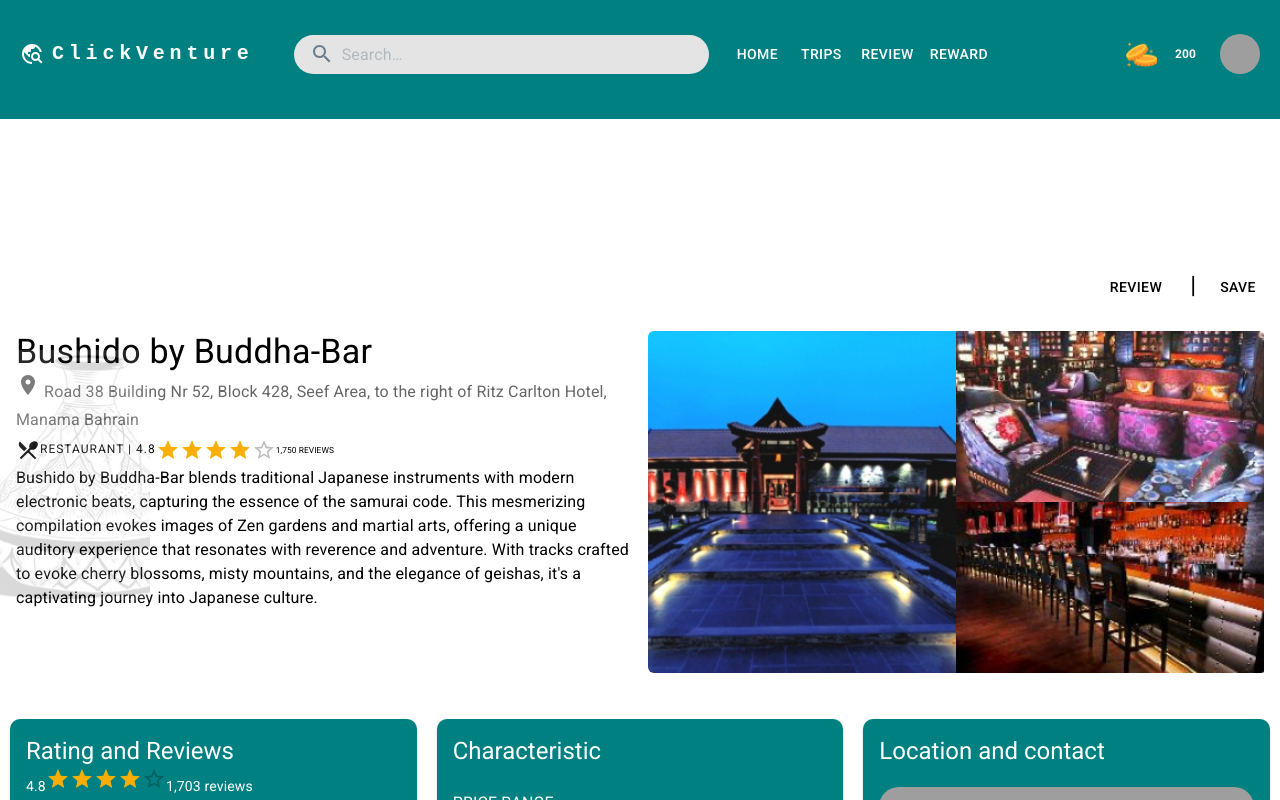
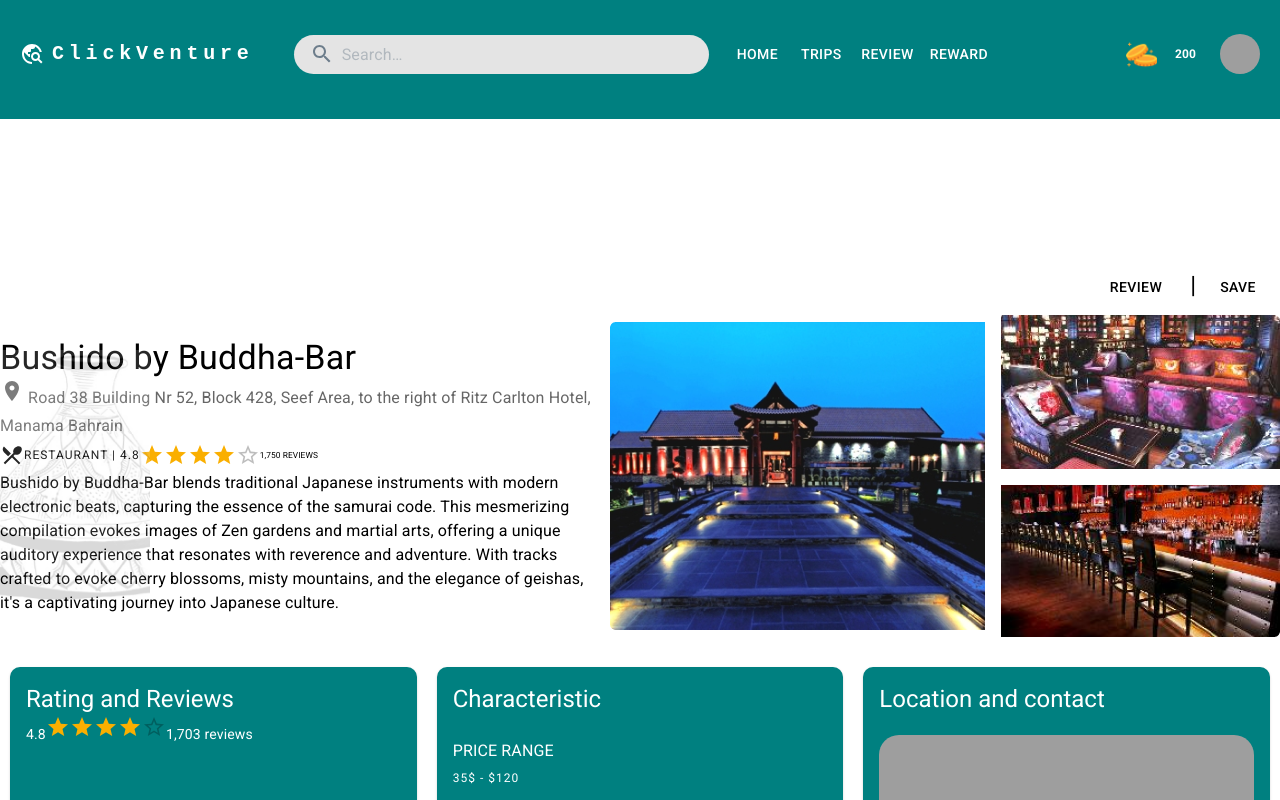
Before and after one commit to Tex76/SeniorProject-frontEnd, a React (Create React App) app: page /ThingsToEat in a window 1280 px wide. Shown: the top 800 px of the page. Built offline with nearby package versions, Linux system fonts and the light colour scheme; grey boxes are pictures that could not be loaded; a web font is replaced by a local one.

Commit message:
Add files via upload

```diff
--- a/src/Pages/ThingsToEatComponents/Introduction.tsx
+++ b/src/Pages/ThingsToEatComponents/Introduction.tsx
@@ -5,11 +5,10 @@
 import {
   Box,
   Typography,
-  Button,
   Rating,
-  Grid,
   useMediaQuery,
   useTheme,
+  Button
 } from "@mui/material";
 
 import LocalDiningIcon from "@mui/icons-material/LocalDining";
@@ -45,14 +44,21 @@
         </Typography>
         <Button style={{ color: "black" }}>Save</Button>
       </Box>
-      <Grid container spacing={2} sx={{ p: { xs: 2 } }}>
-        <Grid item xs={isMobile ? 12 : 6}>
+      <Box
+        display="flex"
+        flexDirection={isMobile ? "column" : "row"}
+        alignItems="center"
+        justifyContent="center"
+        gap={2}
+      >
+        <Box flex={2}>
+          <Box>
             <Typography variant="h4" component="div">
               Bushido by Buddha-Bar
             </Typography>
             <Typography variant="subtitle1" color="text.secondary">
-            <LocationOnIcon /> Road 38 Building Nr 52, Block 428, Seef Area, to
-            the right of Ritz Carlton Hotel, Manama Bahrain
+              <LocationOnIcon /> Road 38 Building Nr 52, Block 428, Seef Area,
+              to the right of Ritz Carlton Hotel, Manama Bahrain
             </Typography>
             <Typography
               variant="overline"
@@ -69,48 +75,61 @@
             </Typography>
             <Typography variant="body1">
               Bushido by Buddha-Bar blends traditional Japanese instruments with
-            modern electronic beats, capturing the essence of the samurai code.
-            This mesmerizing compilation evokes images of Zen gardens and
-            martial arts, offering a unique auditory experience that resonates
-            with reverence and adventure. With tracks crafted to evoke cherry
-            blossoms, misty mountains, and the elegance of geishas, it's a
-            captivating journey into Japanese culture.
+              modern electronic beats, capturing the essence of the samurai
+              code. This mesmerizing compilation evokes images of Zen gardens
+              and martial arts, offering a unique auditory experience that
+              resonates with reverence and adventure. With tracks crafted to
+              evoke cherry blossoms, misty mountains, and the elegance of
+              geishas, it's a captivating journey into Japanese culture.
             </Typography>
-        </Grid>
-        <Grid item xs={isMobile ? 12 : 6}>
-          <Grid container direction="row">
-            <Grid item xs={6}>
-              <img
-                src={Cardimage1}
-                alt="Card Image 1"
-                style={{
-                  width: "100%",
-                  height: "100%",
-                  objectFit: "cover",
-                  borderRadius: "6px 0px 0px 6px",
-                }}
-              />
-            </Grid>
-            <Grid item xs={6}>
-              <img
-                src={Cardimage2}
-                alt="Card Image 2"
-                style={{ width: "100%", height: "50%", objectFit: "cover" }}
-              />
-              <img
-                src={Cardimage3}
-                alt="Card Image 3"
-                style={{
-                  width: "100%",
-                  height: "50%",
-                  objectFit: "cover",
-                  marginTop: "-4px",
-                }}
-              />
-            </Grid>
-          </Grid>
-        </Grid>
-      </Grid>
+          </Box>
+        </Box>
+        <Box flex={1}>
+          <Box>
+            <Box
+              display="flex"
+              flexDirection={isMobile ? "column" : "row"}
+              alignItems="center"
+              justifyContent="center"
+              gap={2} // Add this line
+            >
+              <Box
+                flex={2}
+                display="flex"
+                alignItems="center"
+                justifyContent="center"
+              >
+                <img src={Cardimage1} alt="Card Image 1" />
+              </Box>
+              <Box
+                flex={1}
+                display="flex"
+                flexDirection="column"
+                alignItems="center"
+                justifyContent="center"
+                gap={2} // Add this line
+              >
+                <Box
+                  flex={1}
+                  display="flex"
+                  alignItems="center"
+                  justifyContent="center"
+                >
+                  <img src={Cardimage2} alt="Card Image 2" />
+                </Box>
+                <Box
+                  flex={1}
+                  display="flex"
+                  alignItems="center"
+                  justifyContent="center"
+                >
+                  <img src={Cardimage3} alt="Card Image 3" />
+                </Box>
+              </Box>
+            </Box>
+          </Box>
+        </Box>
+      </Box>
     </div>
   );
 };
```
Lines whose indentation alone changed are shown as unchanged.
